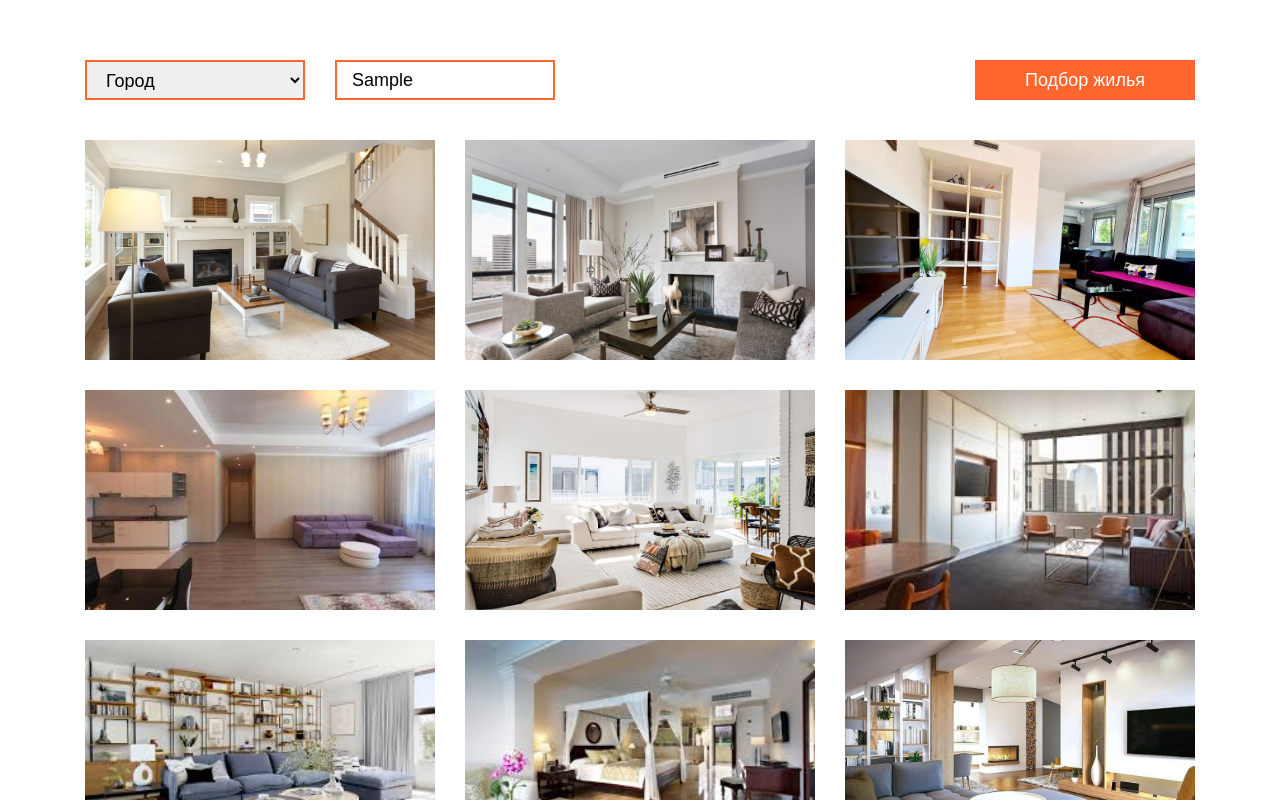
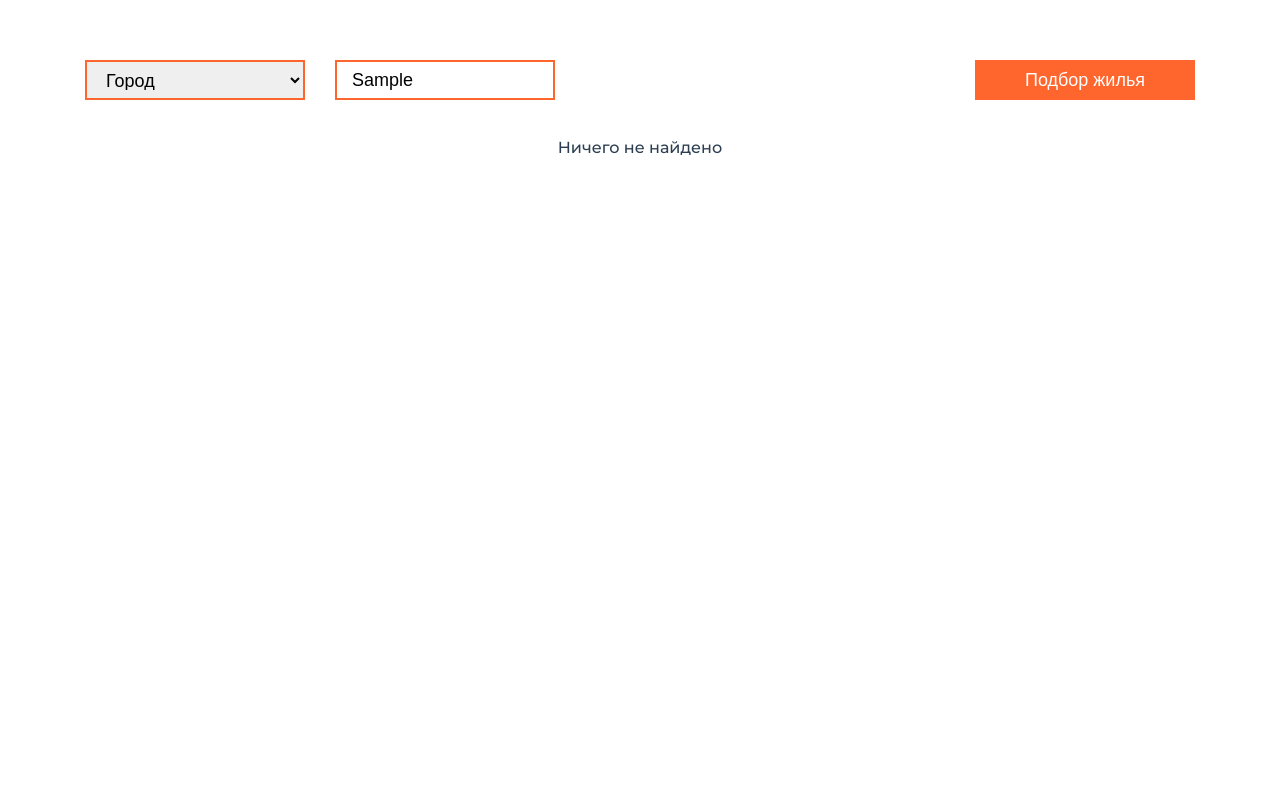
Before and after one commit to goitacademy/vuejs-source-code, a Vue app: page / in a window 1280 px wide. Both pictures are taken after typing "Sample" into the empty fields and a click on the button "Подбор жилья". Shown: the top 800 px of the page. Built offline with nearby package versions, Linux system fonts and the light colour scheme.

Commit message:
добавляет фильтры для апартаментов

```diff
--- a/src/App.vue
+++ b/src/App.vue
@@ -4,10 +4,11 @@
     <Container>
       <ApartmentsFilterForm
         class="apartments-filter"
-        @submit="logger"
+        @submit="filter"
       />
     </Container>
-    <ApartmentsList :items="apartments">
+    <p v-if="!filteredApartments.length">Ничего не найдено</p>
+    <ApartmentsList v-else :items="filteredApartments">
       <template v-slot:apartment="{ apartment }">
         <ApartmentsItem
           :key="apartment.id"
@@ -40,12 +41,36 @@ export default {
   data() {
     return {
       text: '',
-      apartments
+      apartments,
+      filters: {
+        city: '',
+        price: 0
+      }
+    }
+  },
+  computed: {
+    filteredApartments() {
+      return this.filterByCityName(this.filterByPrice(this.apartments))
     }
   },
   methods: {
-    logger(value) {
-      console.log(value, '---form value');
+    filter({ city, price }) {
+      this.filters.city = city
+      this.filters.price = price
+    },
+    filterByCityName(apartments) {
+      if(!this.filters.city) return apartments
+
+      return apartments.filter(apartment => {
+        return apartment.location.city === this.filters.city
+      })
+    },
+    filterByPrice(apartments) {
+      if(!this.filters.price) return apartments
+
+      return apartments.filter(apartment => {
+        return apartment.price >= this.filters.price
+      })
     }
   }
 }
```
